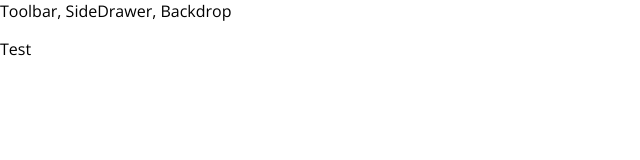
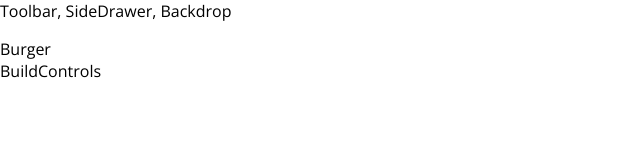
Before and after one commit to cdiasperera/build-a-burger, a React (Create React App) app: page / in a window 1280 px wide. Shown: the top 160 px of the page, without its empty margins (0-640 px from the left). Built offline with nearby package versions, Linux system fonts and the light colour scheme.

Commit message:
Added burger container

```diff
--- a/src/App.js
+++ b/src/App.js
@@ -1,11 +1,12 @@
 import React from 'react'
-import Layout from './components/Layout'
+import Layout from './components/Layout/Layout'
+import BurgerBuilder from './containers/BurgerBuilder/BurgerBuilder'
 
 function App () {
   return (
     <>
       <Layout>
-        <p>Test</p>
+        <BurgerBuilder />
       </Layout>
     </>
   )
--- a/src/components/Layout.js
+++ b/src/components/Layout/Layout.js
@@ -1,9 +1,10 @@
 import React from 'react'
+import classes from './Layout.module.css'
 
 const layout = (props) => {
   return (
     <>
-      <div>
+      <div className={classes.toolbar}>
         Toolbar, SideDrawer, Backdrop
       </div>
       <main>
--- /dev/null
+++ b/src/components/Layout/Layout.module.css
@@ -0,0 +1,3 @@
+.toolbar {
+  margin-bottom: 16px;
+}
--- /dev/null
+++ b/src/containers/BurgerBuilder/BurgerBuilder.js
@@ -0,0 +1,14 @@
+import React, { Component } from 'react'
+
+class BurgerBuilder extends Component {
+  render = () => {
+    return (
+      <>
+        <div>Burger</div>
+        <div>BuildControls</div>
+      </>
+    )
+  }
+}
+
+export default BurgerBuilder
```
Also changed, not shown: src/components/Burger/Burger.js (added, +9 -0 lines), src/components/Burger/Burger.module.css (added).
